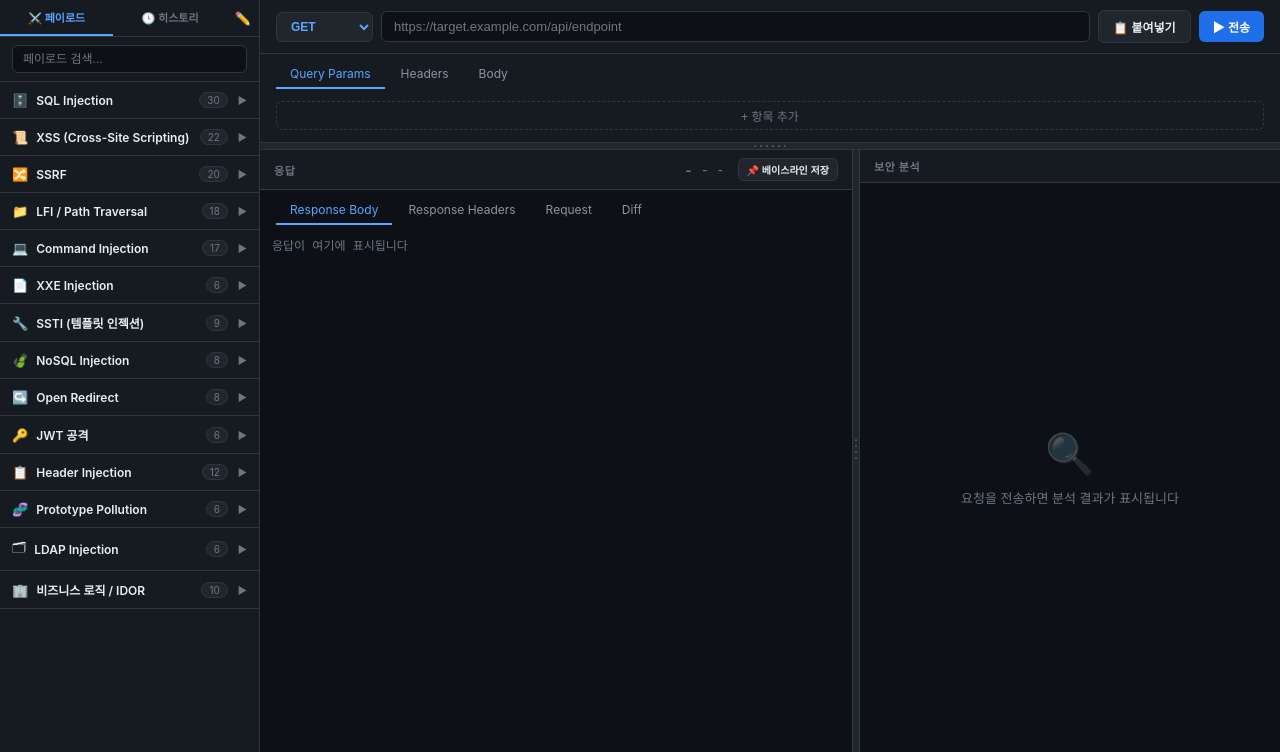
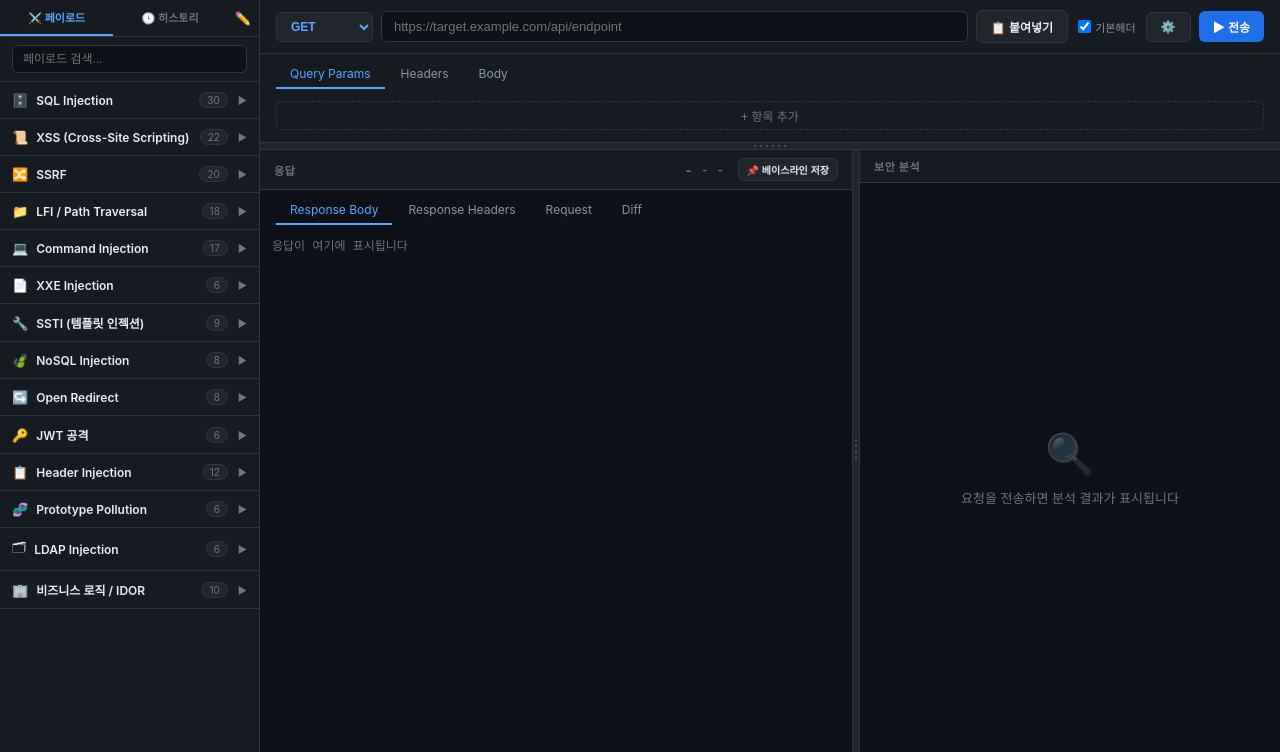
Before and after one commit to leesihyeon1/EventProbe, a FastAPI app: page / in a window 1280 px wide. Shown: the part 48-800 px from the top of the page. Run offline with FastAPI, Linux system fonts and the light colour scheme.

Commit message:
기본 헤더 프로파일 + Request 탭 raw 뷰
- 기본 헤더 프로파일 추가: 헤더 미입력 시 python-httpx UA로 나가
  WAF/서버가 다르게 반응하던 문제 보완
  - fill-missing-only 병합(사용자/붙여넣은 헤더는 절대 안 덮음)
  - URL 바에 '기본헤더' 토글 + ⚙️ 프로파일 편집 모달
  - 소스 기반 자동 토글: 수동=ON, 붙여넣기=OFF(원본 충실 재현)
  - 단일/일괄/다중 전송 모두 백엔드 merge_headers 한 곳에서 처리
  - 응답에 sent_headers 반환(실제 전송 헤더 표시용)
- Request 탭을 Burp 스타일 raw HTTP 요청 뷰로 교체
  - 좁은 패널에서 6033px까지 늘어나던 출력을 단일 mono 블록으로 압축
  - 복사 버튼 추가, 요청라인/헤더/바디 색상 구분

Co-Authored-By: Claude Opus 4.8 <noreply@anthropic.com>

```diff
--- a/frontend/static/css/style.css
+++ b/frontend/static/css/style.css
@@ -1724,3 +1724,17 @@ textarea.code-editor:focus { border-color: var(--accent-dark); }
   padding: 0;
 }
 .toast-undo:hover { opacity: .8; }
+
+/* URL 바 - 기본헤더 토글 */
+.defhdr-toggle {
+  display: flex;
+  align-items: center;
+  gap: 4px;
+  font-size: 11px;
+  color: var(--text-secondary);
+  white-space: nowrap;
+  cursor: pointer;
+  user-select: none;
+  padding: 0 2px;
+}
+.defhdr-toggle input { cursor: pointer; margin: 0; }
--- a/frontend/static/js/app.js
+++ b/frontend/static/js/app.js
@@ -334,6 +334,9 @@ function fillFromParsed(n) {
 
   document.getElementById('bodyEditor').value = n.body || '';
   switchReqTab(n.body ? 'body' : 'params');
+  // import된 요청은 원본 충실 재현 → 기본 헤더 보충 끔
+  const _chk = document.getElementById('useDefaultsChk');
+  if (_chk) _chk.checked = false;
 }
 
 const _FMT_LABEL = { curl: 'cURL', wget: 'wget', raw: 'Raw HTTP' };
@@ -546,10 +549,13 @@ async function sendRequest() {
       body,
       payload: state.selectedPayload?.payload,
       category: state.selectedCategory?.id,
+      default_headers: getDefaultHeaderProfile(),
+      use_defaults: getUseDefaults(),
     };
 
     const result = await API.request(reqPayload);
     result._req = reqPayload;   // 요청 원본 첨부
+    if (result.sent_headers) reqPayload._sentHeaders = result.sent_headers;
 
     state.lastResult = result;
     renderResponse(result);
@@ -780,78 +786,81 @@ function renderResponse(result) {
   renderRequestSummary(result._req);
 }
 
+function buildRawRequest(req) {
+  const method = (req.method || 'GET').toUpperCase();
+  const urlStr = req.url || '';
+  let host = '', path = '/';
+  try {
+    const u = new URL(urlStr);
+    host = u.host;
+    path = u.pathname || '/';
+    const sp = new URLSearchParams(u.search);
+    Object.entries(req.params || {}).forEach(([k, v]) => sp.append(k, v));
+    const qs = sp.toString();
+    if (qs) path += '?' + qs;
+  } catch (e) {
+    path = urlStr;
+  }
+  const sentH = req._sentHeaders && Object.keys(req._sentHeaders).length;
+  const headers = { ...((sentH ? req._sentHeaders : req.headers) || {}) };
+  const lines = [`${method} ${path} HTTP/1.1`];
+  if (host) lines.push(`Host: ${host}`);
+  Object.entries(headers).forEach(([k, v]) => { if (k.toLowerCase() !== 'host') lines.push(`${k}: ${v}`); });
+  let raw = lines.join('\n');
+  if (req.body) raw += '\n\n' + req.body;
+  return raw;
+}
+
+function fallbackCopy(text) {
+  const ta = document.createElement('textarea');
+  ta.value = text; ta.style.position = 'fixed'; ta.style.opacity = '0';
+  document.body.appendChild(ta); ta.select();
+  try { document.execCommand('copy'); } catch (e) {}
+  ta.remove();
+}
+
+function copyRawRequest(btn) {
+  const pre = document.getElementById('rawReqPre');
+  const text = pre ? (pre.dataset.raw || pre.textContent) : '';
+  const done = () => { const o = btn.textContent; btn.textContent = '✓ 복사됨'; setTimeout(() => btn.textContent = o, 1200); };
+  if (navigator.clipboard && navigator.clipboard.writeText) {
+    navigator.clipboard.writeText(text).then(done).catch(() => { fallbackCopy(text); done(); });
+  } else { fallbackCopy(text); done(); }
+}
+
 function renderRequestSummary(req) {
   if (!req) return;
   const el = document.getElementById('reqSummaryBody');
-
-  const method  = req.method?.toUpperCase() || '-';
-  const url     = req.url || '-';
-  const params  = Object.entries(req.params || {});
-  const headers = Object.entries(req.headers || {});
-  const body    = req.body || null;
-
-  // 최종 URL 조립 (params 포함)
-  let fullUrl = url;
-  if (params.length) {
-    const qs = params.map(([k,v]) => `${encodeURIComponent(k)}=${encodeURIComponent(v)}`).join('&');
-    fullUrl += (url.includes('?') ? '&' : '?') + qs;
-  }
+  const sentH = req._sentHeaders && Object.keys(req._sentHeaders).length;
+  const raw = buildRawRequest(req);
+
+  // 요청 라인/헤더/바디를 색상 강조 (복사용 원문은 dataset.raw에 보관)
+  const idx = raw.indexOf('\n\n');
+  const headPart = idx === -1 ? raw : raw.slice(0, idx);
+  const bodyPart = idx === -1 ? '' : raw.slice(idx + 2);
+  const headLines = headPart.split('\n');
+  const reqLine = headLines.shift() || '';
+  const sp = reqLine.indexOf(' ');
+  const reqLineHtml = sp === -1
+    ? escapeHtml(reqLine)
+    : `<span style="color:var(--accent);font-weight:700">${escapeHtml(reqLine.slice(0, sp))}</span> ${escapeHtml(reqLine.slice(sp + 1))}`;
+  const headHtml = headLines.map(l => {
+    const c = l.indexOf(':');
+    if (c === -1) return escapeHtml(l);
+    return `<span style="color:var(--purple)">${escapeHtml(l.slice(0, c))}</span><span style="color:var(--text-muted)">:</span>${escapeHtml(l.slice(c + 1))}`;
+  }).join('\n');
+  const bodyHtml = bodyPart ? `\n\n<span style="color:var(--text-secondary)">${escapeHtml(bodyPart)}</span>` : '';
 
   el.innerHTML = `
-    <!-- Request Line -->
-    <div style="margin-bottom:12px">
-      <div style="font-size:10px;color:var(--text-muted);text-transform:uppercase;letter-spacing:.6px;margin-bottom:4px">Request Line</div>
-      <div style="background:var(--bg-tertiary);border:1px solid var(--border);border-radius:var(--radius);padding:8px 10px;word-break:break-all">
-        <span style="color:var(--accent);font-weight:700">${escapeHtml(method)}</span>
-        <span style="color:var(--text-primary);margin-left:8px">${escapeHtml(fullUrl)}</span>
-        <span style="color:var(--text-muted);margin-left:6px">HTTP/1.1</span>
-      </div>
+    <div style="display:flex;justify-content:space-between;align-items:center;margin-bottom:6px">
+      <span style="font-size:10px;color:var(--text-muted);text-transform:uppercase;letter-spacing:.6px">Raw Request${sentH ? ' · <span style="color:var(--accent)">기본헤더 병합</span>' : ''}</span>
+      <button class="btn btn-secondary" style="font-size:10px;padding:2px 8px" onclick="copyRawRequest(this)">📋 복사</button>
     </div>
-
-    <!-- 전송 헤더 -->
-    <div style="margin-bottom:12px">
-      <div style="font-size:10px;color:var(--text-muted);text-transform:uppercase;letter-spacing:.6px;margin-bottom:4px">
-        Request Headers
-        <span style="color:var(--text-muted);font-weight:400;text-transform:none;letter-spacing:0"> (${headers.length}개)</span>
-      </div>
-      ${headers.length ? `
-        <div style="background:var(--bg-tertiary);border:1px solid var(--border);border-radius:var(--radius);padding:8px 10px">
-          ${headers.map(([k,v]) => `
-            <div style="display:flex;gap:8px;padding:2px 0;border-bottom:1px solid var(--border)">
-              <span style="color:var(--purple);min-width:160px;flex-shrink:0">${escapeHtml(k)}</span>
-              <span style="color:var(--text-secondary)">${escapeHtml(v)}</span>
-            </div>`).join('')}
-        </div>` :
-        `<div style="color:var(--text-muted);font-size:11px;padding:4px 2px">(헤더 없음)</div>`}
-    </div>
-
-    <!-- Query Params -->
-    <div style="margin-bottom:12px">
-      <div style="font-size:10px;color:var(--text-muted);text-transform:uppercase;letter-spacing:.6px;margin-bottom:4px">
-        Query Parameters
-        <span style="color:var(--text-muted);font-weight:400;text-transform:none;letter-spacing:0"> (${params.length}개)</span>
-      </div>
-      ${params.length ? `
-        <div style="background:var(--bg-tertiary);border:1px solid var(--border);border-radius:var(--radius);padding:8px 10px">
-          ${params.map(([k,v]) => `
-            <div style="display:flex;gap:8px;padding:2px 0;border-bottom:1px solid var(--border)">
-              <span style="color:var(--orange);min-width:160px;flex-shrink:0">${escapeHtml(k)}</span>
-              <span style="color:var(--text-secondary)">${escapeHtml(v)}</span>
-            </div>`).join('')}
-        </div>` :
-        `<div style="color:var(--text-muted);font-size:11px;padding:4px 2px">(파라미터 없음)</div>`}
-    </div>
-
-    <!-- Request Body -->
-    <div>
-      <div style="font-size:10px;color:var(--text-muted);text-transform:uppercase;letter-spacing:.6px;margin-bottom:4px">Request Body</div>
-      ${body ? `
-        <pre style="background:var(--bg-tertiary);border:1px solid var(--border);border-radius:var(--radius);padding:8px 10px;color:var(--text-secondary);white-space:pre-wrap;word-break:break-all;margin:0">${escapeHtml((() => { try { return JSON.stringify(JSON.parse(body), null, 2); } catch { return body; } })())}</pre>` :
-        `<div style="color:var(--text-muted);font-size:11px;padding:4px 2px">(바디 없음)</div>`}
-    </div>
-  `;
-}
-
+    <pre id="rawReqPre" style="background:var(--bg-tertiary);border:1px solid var(--border);border-radius:var(--radius);padding:10px 12px;margin:0;font-family:var(--font-mono);font-size:12px;line-height:1.6;white-space:pre-wrap;word-break:break-all;color:var(--text-primary)">${reqLineHtml}
+${headHtml}${bodyHtml}</pre>`;
+  const preEl = el.querySelector('#rawReqPre');
+  if (preEl) preEl.dataset.raw = raw;
+}
 function formatBytes(bytes) {
   if (!bytes) return '0 B';
   if (bytes < 1024) return bytes + ' B';
@@ -1573,6 +1582,7 @@ async function runMultiTargetTest() {
     requestBody = {
       method, urls, target_param: targetParam,
       inject_in: injectIn, headers: kvToObj(state.kvHeaders),
+      default_headers: getDefaultHeaderProfile(), use_defaults: getUseDefaults(),
       category: '_custom', payload_ids: [],
       custom_payloads: customPayloads,
     };
@@ -1586,6 +1596,7 @@ async function runMultiTargetTest() {
     requestBody = {
       method, urls, target_param: targetParam,
       inject_in: injectIn, headers: kvToObj(state.kvHeaders),
+      default_headers: getDefaultHeaderProfile(), use_defaults: getUseDefaults(),
       category: catId, payload_ids: checkedIds,
     };
   }
@@ -1863,6 +1874,8 @@ async function runBulkTest() {
       headers: kvToObj(state.kvHeaders),
       category: catId,
       payload_ids: checkedIds,
+      default_headers: getDefaultHeaderProfile(),
+      use_defaults: getUseDefaults(),
     });
 
     state.bulkResults = result;
@@ -2710,3 +2723,56 @@ function onGlobalPaste(e) {
 }
 
 document.addEventListener('paste', onGlobalPaste);
+
+/* ==================================================================
+   기본 헤더 프로파일 - 미입력 헤더 보충 (fill-missing-only)
+   ================================================================== */
+const DEFAULT_HEADER_PROFILE = {
+  "User-Agent": "Mozilla/5.0 (Windows NT 10.0; Win64; x64) AppleWebKit/537.36 (KHTML, like Gecko) Chrome/126.0.0.0 Safari/537.36",
+  "Accept": "text/html,application/xhtml+xml,application/xml;q=0.9,image/avif,image/webp,image/apng,*/*;q=0.8",
+  "Accept-Language": "ko-KR,ko;q=0.9,en-US;q=0.8,en;q=0.7",
+  "Accept-Encoding": "gzip, deflate",
+  "Upgrade-Insecure-Requests": "1",
+  "sec-ch-ua": '"Not/A)Brand";v="8", "Chromium";v="126", "Google Chrome";v="126"',
+  "sec-ch-ua-mobile": "?0",
+  "sec-ch-ua-platform": '"Windows"',
+  "Sec-Fetch-Dest": "document",
+  "Sec-Fetch-Mode": "navigate",
+  "Sec-Fetch-Site": "none",
+  "Sec-Fetch-User": "?1",
+};
+
+function getDefaultHeaderProfile() {
+  try { const s = localStorage.getItem('ep_hdr_profile'); if (s) return JSON.parse(s); } catch (e) {}
+  return { ...DEFAULT_HEADER_PROFILE };
+}
+function saveDefaultHeaderProfile(obj) {
+  localStorage.setItem('ep_hdr_profile', JSON.stringify(obj));
+}
+function getUseDefaults() {
+  const c = document.getElementById('useDefaultsChk');
+  return c ? c.checked : true;
+}
+
+function openHeaderProfileModal() {
+  const prof = getDefaultHeaderProfile();
+  document.getElementById('hdrProfileRaw').value =
+    Object.entries(prof).map(([k, v]) => k + ': ' + v).join('\n');
+  document.getElementById('hdrProfileModal').classList.remove('hidden');
+}
+function closeHeaderProfileModal() {
+  document.getElementById('hdrProfileModal').classList.add('hidden');
+}
+function saveHeaderProfile() {
+  const rows = parseRawHeaders(document.getElementById('hdrProfileRaw').value);
+  const obj = {};
+  rows.forEach(r => { if (r.key) obj[r.key] = r.value; });
+  saveDefaultHeaderProfile(obj);
+  closeHeaderProfileModal();
+  toast('기본 헤더 프로파일 저장됨', 'success');
+}
+function resetHeaderProfile() {
+  document.getElementById('hdrProfileRaw').value =
+    Object.entries(DEFAULT_HEADER_PROFILE).map(([k, v]) => k + ': ' + v).join('\n');
+  toast('기본값으로 초기화 (저장하려면 저장 클릭)', 'info');
+}
--- a/frontend/templates/index.html
+++ b/frontend/templates/index.html
@@ -85,6 +85,11 @@
       </select>
       <input id="urlInput" class="url-input" type="text" placeholder="https://target.example.com/api/endpoint">
       <button class="btn btn-secondary" onclick="openImportModal()" title="Raw HTTP / cURL / wget 붙여넣기" style="white-space:nowrap">📋 붙여넣기</button>
+      <label class="defhdr-toggle" title="켜면 빠진 헤더를 브라우저 기본값으로 보충(사용자 지정 헤더는 유지). 붙여넣기 시 자동으로 꺼집니다.">
+        <input type="checkbox" id="useDefaultsChk" checked>
+        <span>기본헤더</span>
+      </label>
+      <button class="btn btn-secondary" onclick="openHeaderProfileModal()" title="기본 헤더 프로파일 편집" style="white-space:nowrap">⚙️</button>
       <button id="sendBtn" class="btn btn-primary" onclick="sendRequest()">▶ 전송</button>
     </div>
 
@@ -272,6 +277,32 @@
 </div><!-- /app-body -->
 
 <!-- ══════════════════════════════ BULK TEST MODAL ═════════════════════════════ -->
+<!-- ═══════════════════════ DEFAULT HEADER PROFILE MODAL ═══════════════════════ -->
+<div class="modal-overlay hidden" id="hdrProfileModal">
+  <div class="modal" style="width:640px">
+    <div class="modal-header">
+      <h2>⚙️ 기본 헤더 프로파일</h2>
+      <button class="btn btn-secondary" onclick="closeHeaderProfileModal()">✕ 닫기</button>
+    </div>
+    <div class="modal-body">
+      <div style="font-size:11px;color:var(--text-muted);line-height:1.6;margin-bottom:4px">
+        여기 설정한 헤더는 <b>요청에 해당 헤더가 없을 때만</b> 보충됩니다(사용자 지정/붙여넣은 헤더는 절대 덮지 않음).
+        URL 바의 <b>기본헤더</b> 체크를 끄면 이 프로파일을 무시하고 raw 그대로 전송합니다.
+      </div>
+      <div class="form-group">
+        <label class="form-label">헤더 목록 (Key: Value, 한 줄에 하나)</label>
+        <textarea id="hdrProfileRaw" class="code-editor" rows="12" spellcheck="false"
+          style="min-height:240px;font-size:12px"></textarea>
+      </div>
+    </div>
+    <div class="modal-footer">
+      <button class="btn btn-secondary" onclick="resetHeaderProfile()">기본값 복원</button>
+      <button class="btn btn-secondary" onclick="closeHeaderProfileModal()">취소</button>
+      <button class="btn btn-primary" onclick="saveHeaderProfile()">✓ 저장</button>
+    </div>
+  </div>
+</div>
+
 <!-- ══════════════════════════ REQUEST IMPORT MODAL ══════════════════════════ -->
 <div class="modal-overlay hidden" id="importModal">
   <div class="modal" style="width:720px">
```
Also changed, not shown: backend/routers/api.py (+42 -3 lines).
